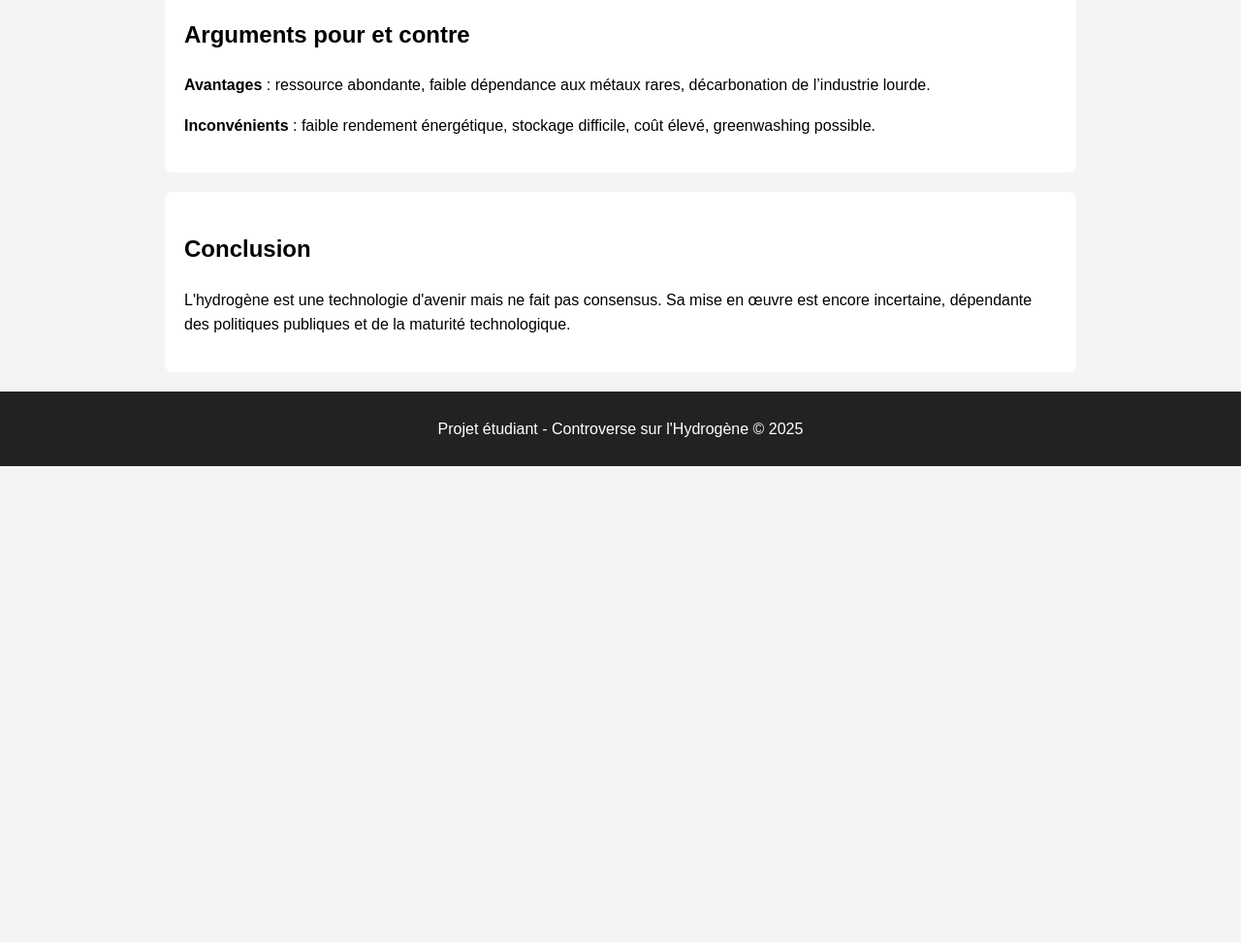
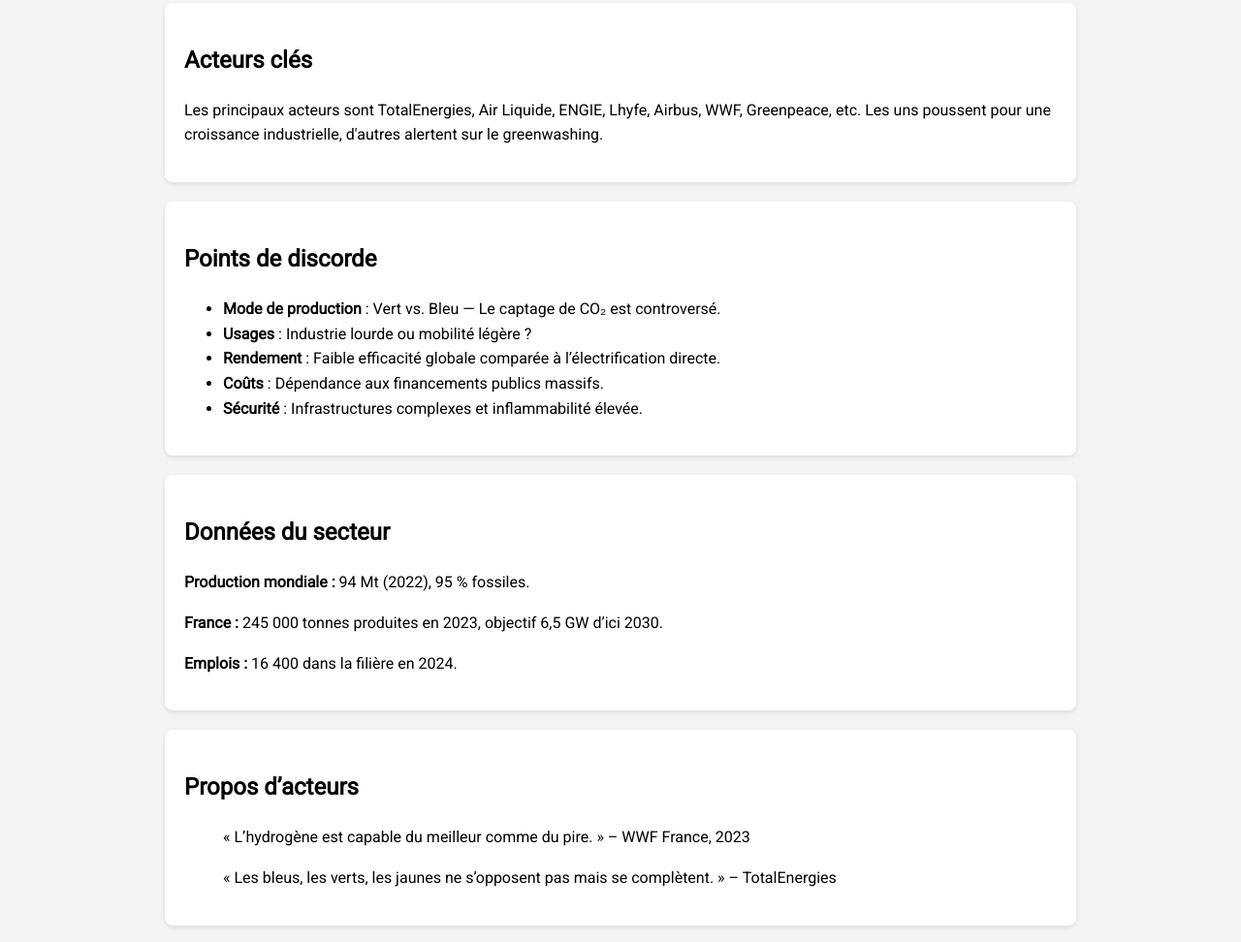
Before and after one commit to adammokh4/site-hydrogene, a plain HTML site: page index.html in a window 1280 px wide. Shown: the part 906-1878 px from the top of the page at 97% size. Before the commit the page ends 1387 px from the top, so only its background shows below. Drawn offline with Linux system fonts and the light colour scheme.

Commit message:
Update index.html

```diff
--- a/index.html
+++ b/index.html
@@ -4,9 +4,10 @@
   <meta charset="UTF-8" />
   <meta name="viewport" content="width=device-width, initial-scale=1.0" />
   <title>Controverse : L'Hydrogène</title>
+  <link href="https://fonts.googleapis.com/css2?family=Roboto&display=swap" rel="stylesheet">
   <style>
     body {
-      font-family: Arial, sans-serif;
+      font-family: 'Roboto', sans-serif;
       line-height: 1.6;
       margin: 0;
       padding: 0;
@@ -29,6 +30,10 @@
       color: #333;
       font-weight: bold;
     }
+    nav a:hover {
+      color: #007bff;
+      text-decoration: underline;
+    }
     section {
       padding: 20px;
       background: white;
@@ -36,6 +41,7 @@
       width: 90%;
       max-width: 900px;
       border-radius: 8px;
+      box-shadow: 0 2px 5px rgba(0,0,0,0.1);
     }
     footer {
       background: #222;
@@ -53,9 +59,12 @@
 
   <nav>
     <a href="#intro">Introduction</a>
-    <a href="#types">Types d'hydrogène</a>
+    <a href="#types">Types</a>
+    <a href="#evolution">Évolution</a>
     <a href="#acteurs">Acteurs</a>
-    <a href="#arguments">Arguments</a>
+    <a href="#discorde">Points de discorde</a>
+    <a href="#donnees">Données</a>
+    <a href="#citations">Citations</a>
     <a href="#conclusion">Conclusion</a>
   </nav>
 
@@ -73,15 +82,38 @@
     </ul>
   </section>
 
+  <section id="evolution">
+    <h2>Évolution de l’hydrogène</h2>
+    <p>L’hydrogène a une histoire riche, des débuts au XVIIIe siècle jusqu’à son rôle central dans les stratégies énergétiques actuelles. Autrefois marginal, il est aujourd’hui considéré comme un levier de décarbonation et de relance industrielle dans de nombreux pays.</p>
+  </section>
+
   <section id="acteurs">
     <h2>Acteurs clés</h2>
     <p>Les principaux acteurs sont TotalEnergies, Air Liquide, ENGIE, Lhyfe, Airbus, WWF, Greenpeace, etc. Les uns poussent pour une croissance industrielle, d'autres alertent sur le greenwashing.</p>
   </section>
 
-  <section id="arguments">
-    <h2>Arguments pour et contre</h2>
-    <p><strong>Avantages</strong> : ressource abondante, faible dépendance aux métaux rares, décarbonation de l’industrie lourde.</p>
-    <p><strong>Inconvénients</strong> : faible rendement énergétique, stockage difficile, coût élevé, greenwashing possible.</p>
+  <section id="discorde">
+    <h2>Points de discorde</h2>
+    <ul>
+      <li><strong>Mode de production</strong> : Vert vs. Bleu — Le captage de CO₂ est controversé.</li>
+      <li><strong>Usages</strong> : Industrie lourde ou mobilité légère ?</li>
+      <li><strong>Rendement</strong> : Faible efficacité globale comparée à l’électrification directe.</li>
+      <li><strong>Coûts</strong> : Dépendance aux financements publics massifs.</li>
+      <li><strong>Sécurité</strong> : Infrastructures complexes et inflammabilité élevée.</li>
+    </ul>
+  </section>
+
+  <section id="donnees">
+    <h2>Données du secteur</h2>
+    <p><strong>Production mondiale :</strong> 94 Mt (2022), 95 % fossiles.</p>
+    <p><strong>France :</strong> 245 000 tonnes produites en 2023, objectif 6,5 GW d’ici 2030.</p>
+    <p><strong>Emplois :</strong> 16 400 dans la filière en 2024.</p>
+  </section>
+
+  <section id="citations">
+    <h2>Propos d’acteurs</h2>
+    <blockquote>« L’hydrogène est capable du meilleur comme du pire. » – WWF France, 2023</blockquote>
+    <blockquote>« Les bleus, les verts, les jaunes ne s’opposent pas mais se complètent. » – TotalEnergies</blockquote>
   </section>
 
   <section id="conclusion">
```
